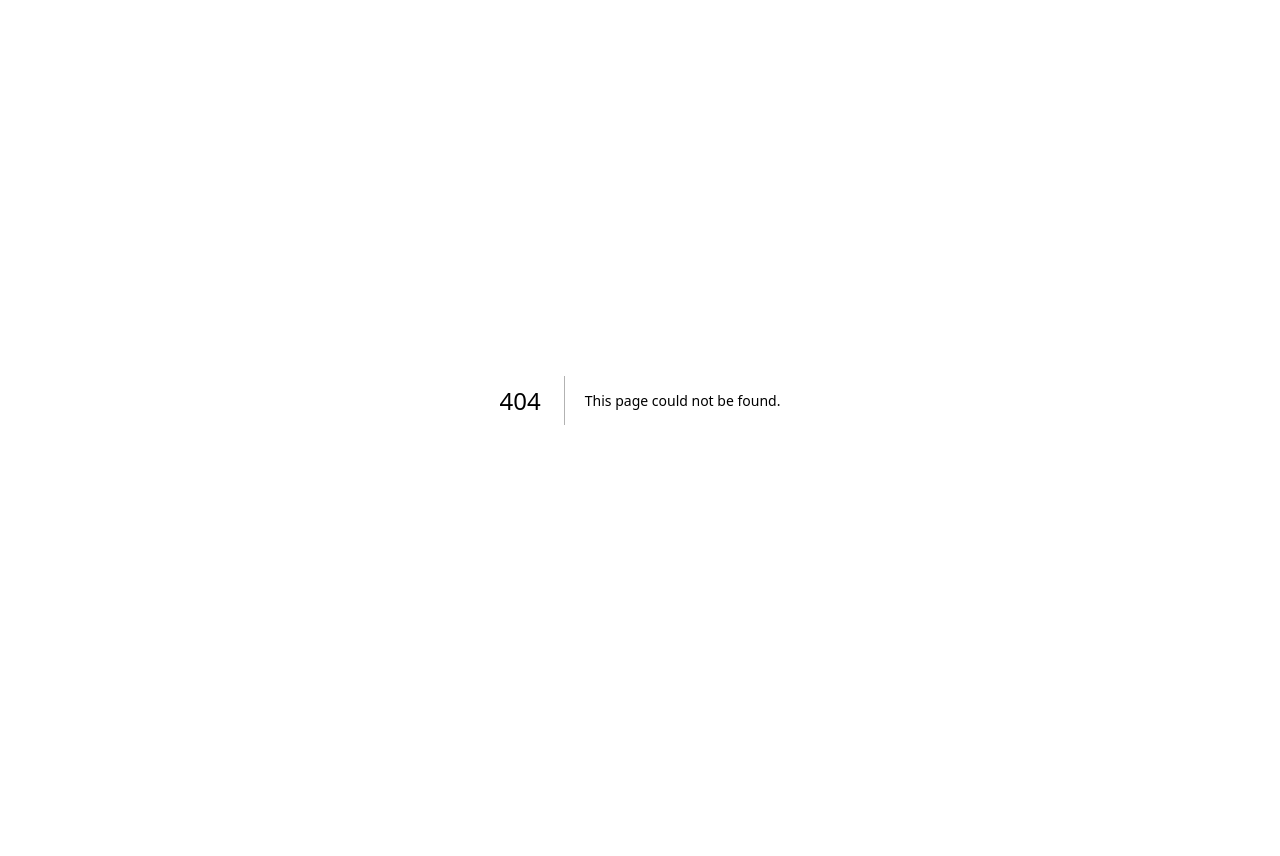
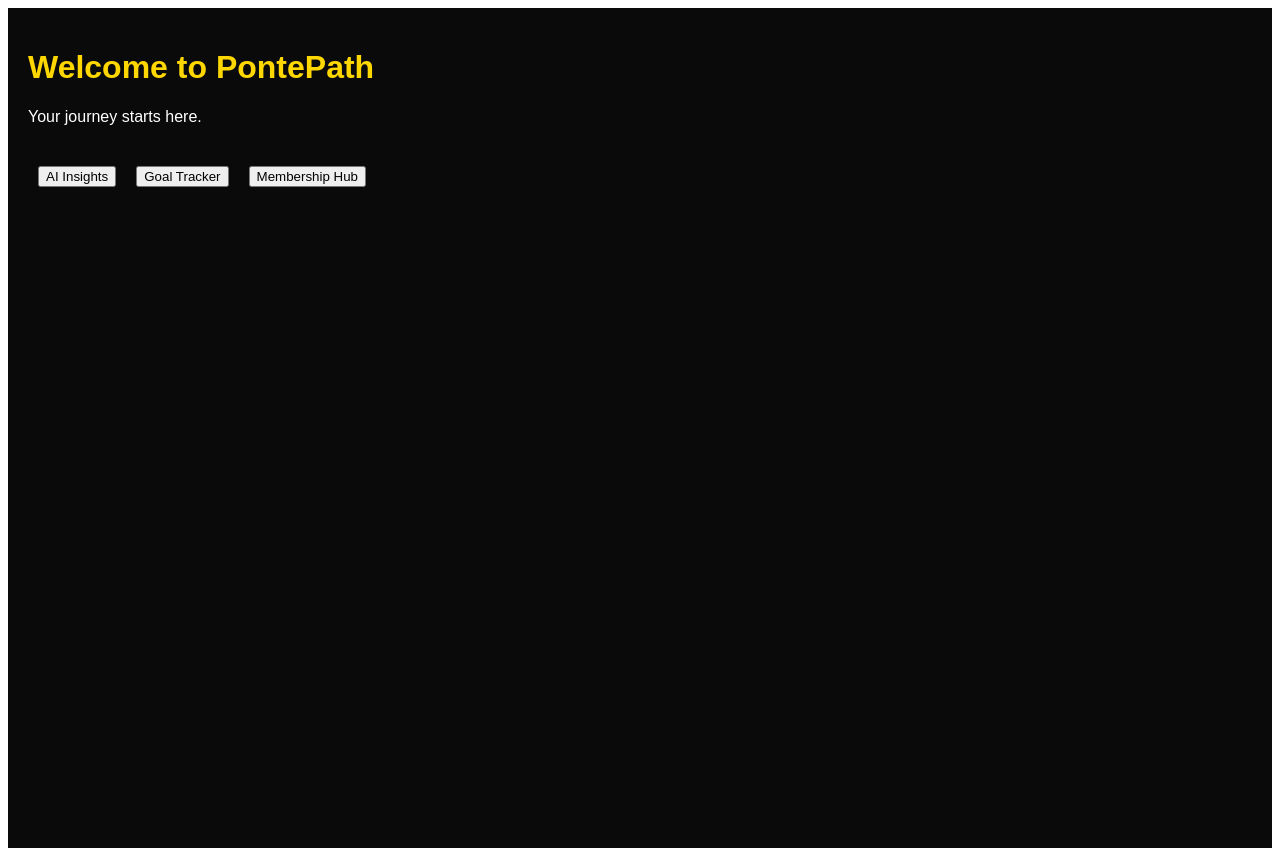
Before and after one commit to pontepath59/PontePath-app, a Next.js app: page /dashboard in a window 1280 px wide. Before the commit this address had no page. Before the commit the page ends 800 px from the top, so only its background shows below. Built offline with nearby package versions, Linux system fonts and the light colour scheme.

Commit message:
Create dashboard.js

```diff
--- /dev/null
+++ b/pages/dashboard.js
@@ -0,0 +1,37 @@
+export default function Dashboard() {
+
+  return (
+
+    <div style={{
+
+      padding: 20,
+
+      background: "#0a0a0a",
+
+      color: "white",
+
+      minHeight: "100vh",
+
+      fontFamily: "Arial"
+
+    }}>
+
+      <h1 style={{ color: "gold" }}>Welcome to PontePath</h1>
+
+      <p>Your journey starts here.</p>
+
+      <div style={{ marginTop: 30 }}>
+
+        <button style={{ margin: 10 }}>AI Insights</button>
+
+        <button style={{ margin: 10 }}>Goal Tracker</button>
+
+        <button style={{ margin: 10 }}>Membership Hub</button>
+
+      </div>
+
+    </div>
+
+  );
+
+}
```
